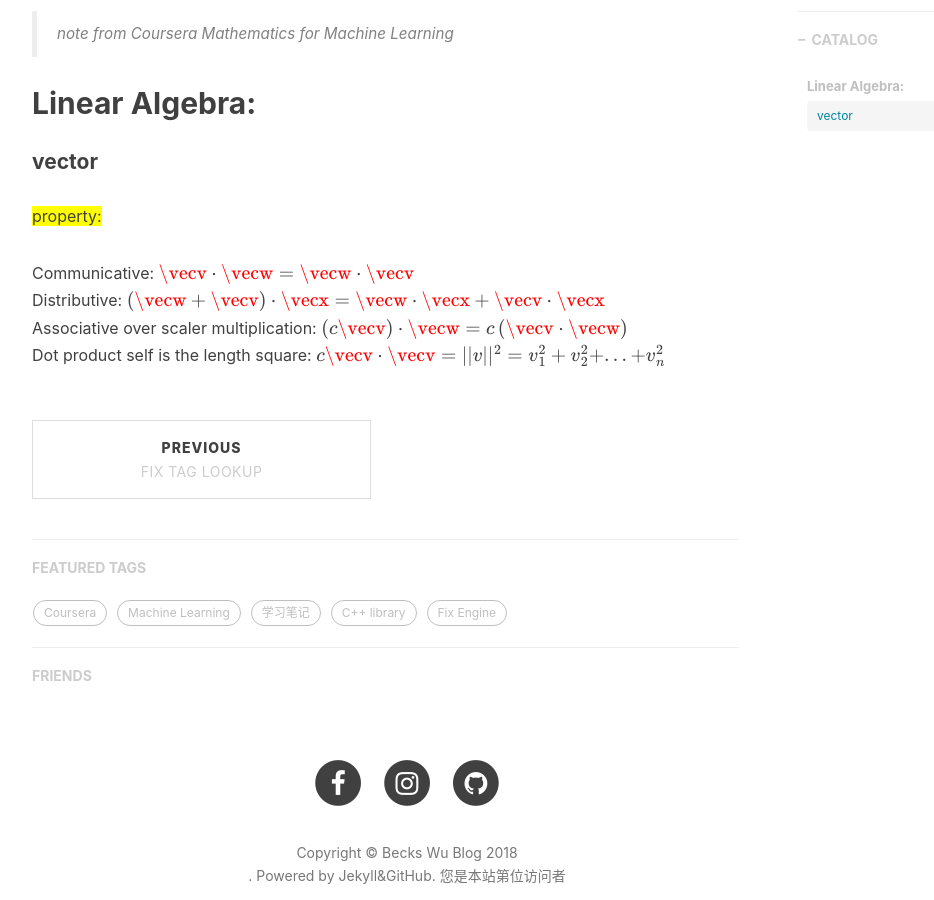
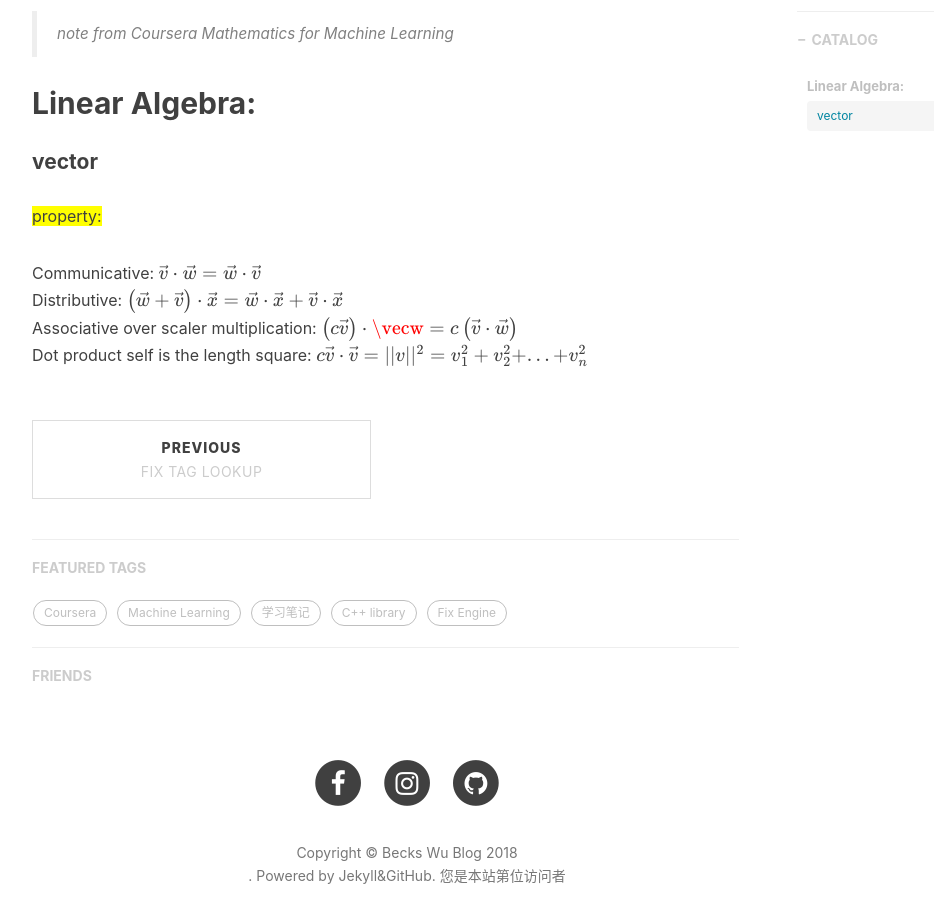
Before and after one commit to beckswu/beckswu.github.io, a Jekyll site: the page built from _posts/2018-10-20-Mathematics for-Machine-Learning-note.markdown, in a window 1280 px wide and 900 px high, scrolled down 612 px. Shown: the whole window, without its empty margins (233-1167 px from the left). Built offline with Jekyll 4.4.1, drawn with Linux system fonts in a browser that asks for light colours; nearby versions of some CDN libraries; formulas are drawn with MathJax 3; comment, search, counter and statistics services are not loaded.

Commit message:
change vec

```diff
--- a/_posts/2018-10-20-Mathematics for-Machine-Learning-note.markdown
+++ b/_posts/2018-10-20-Mathematics for-Machine-Learning-note.markdown
@@ -22,7 +22,7 @@ tags:
 
 <span style="background-color: #FFFF00">property: </span>
 
-Communicative: $$ \vecv \cdot \vecw  =  \vecw \cdot \vecv $$ <br/>
-Distributive: $$ \left(\vecw + \vecv \right)\cdot \vecx  =  \vecw \cdot \vecx + \vecv \cdot \vecx  $$<br/>
-Associative over scaler multiplication: $$ \left(c\vecv \right)\cdot \vecw  =  c \left(\vecv \cdot \vecw \right)  $$<br/>
-Dot product self is the length square: $$ c\vecv \cdot \vecv  =  ||v||^2 = v_1^2 + v_2^2 + ... + v_n^2  $$<br/>
+Communicative: $$ \vec v \cdot \vec w  =  \vec w \cdot \vec v $$ <br/>
+Distributive: $$ \left(\vec w + \vec v \right)\cdot \vec x  =  \vec w \cdot \vec x + \vec v \cdot \vec x  $$<br/>
+Associative over scaler multiplication: $$ \left(c\vec v \right)\cdot \vecw  =  c \left(\vec v \cdot \vec w \right)  $$<br/>
+Dot product self is the length square: $$ c\vec v \cdot \vec v  =  ||v||^2 = v_1^2 + v_2^2 + ... + v_n^2  $$<br/>
```
